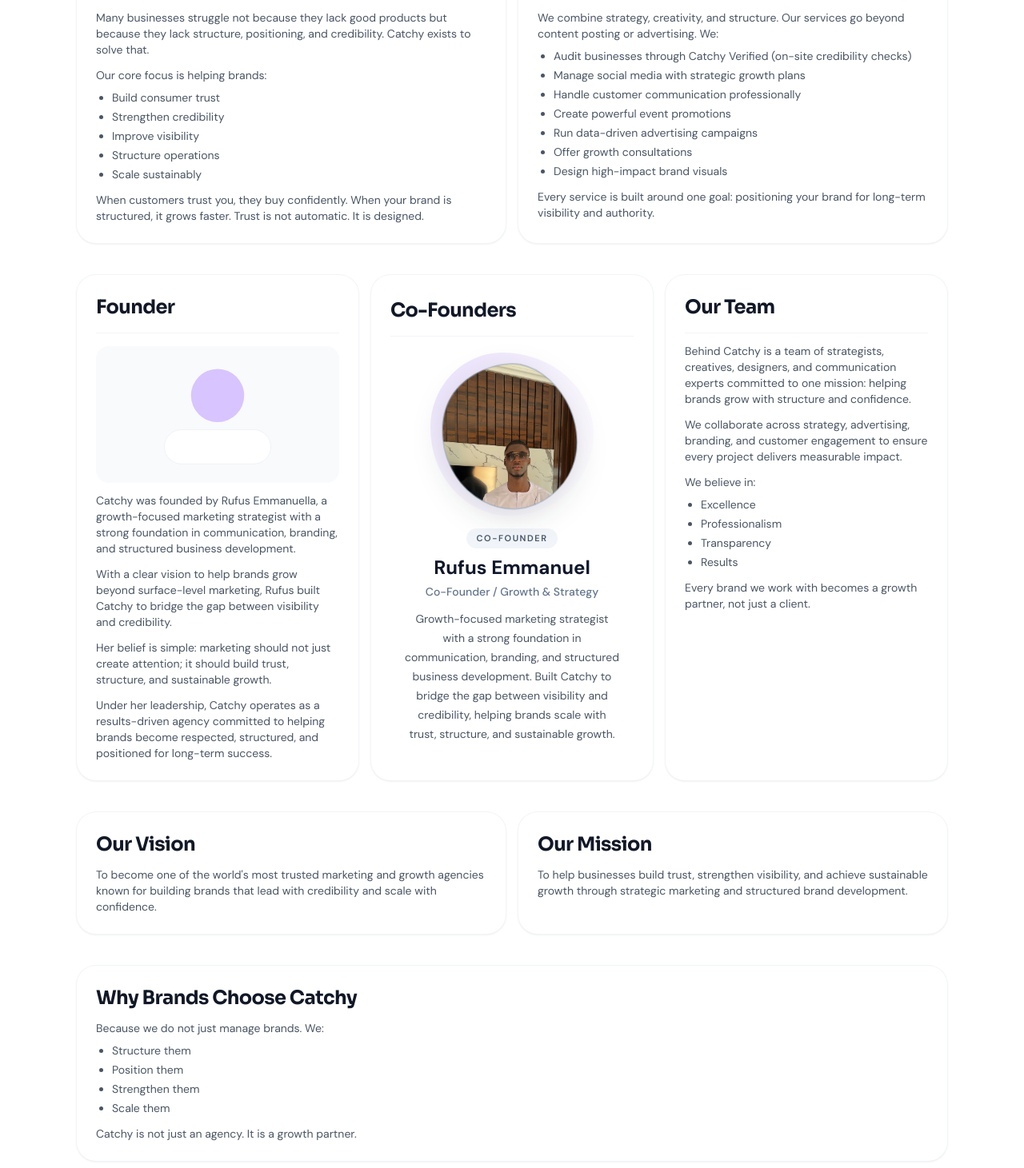
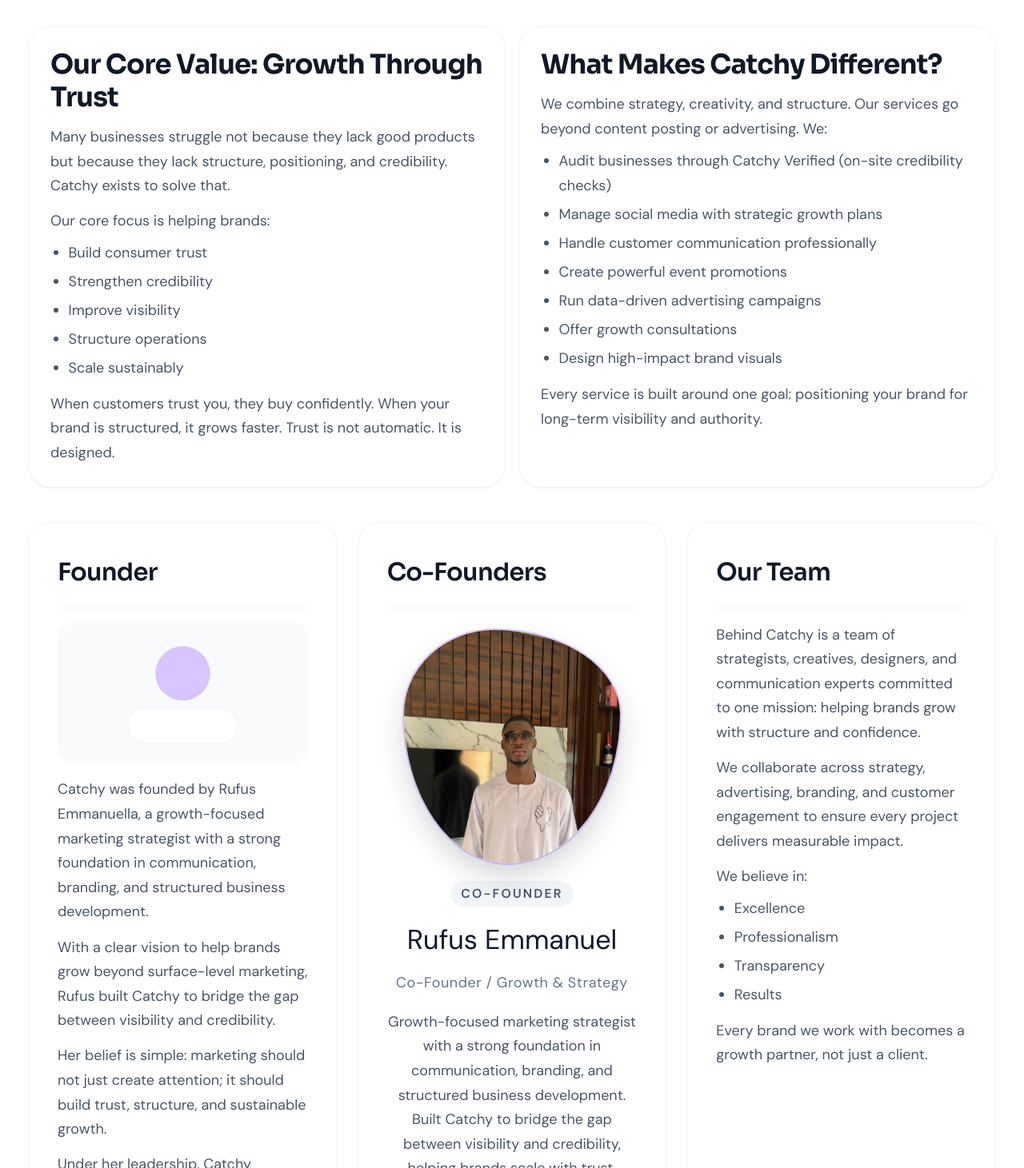
Before and after one commit to Rufusemmanuel/catchy, a Next.js app: page /about in a window 1280 px wide. Shown: the part 529-1990 px from the top of the page at 80% size. Built offline with nearby package versions, Linux system fonts and the light colour scheme.

Commit message:
chore: improve global typography readability across site

```diff
--- a/src/app/about/page.tsx
+++ b/src/app/about/page.tsx
@@ -15,7 +15,7 @@
           About Catchy
         </h1>
         <div className="mt-4 space-y-3">
-          <h2 className="heading-gradient text-2xl font-bold tracking-tight">
+          <h2 className="heading-gradient text-2xl font-bold tracking-tight sm:text-3xl">
             Who We Are
           </h2>
           <p className="max-w-4xl text-gray-600">
@@ -39,39 +39,39 @@
 
       <section className="grid gap-4 md:grid-cols-2">
         <article className="rounded-3xl bg-white p-6 shadow-sm ring-1 ring-slate-100">
-          <h2 className="heading-gradient text-2xl font-bold tracking-tight">
+          <h2 className="heading-gradient text-2xl font-bold tracking-tight sm:text-3xl">
             Our Core Value: Growth Through Trust
           </h2>
-          <p className="mt-3 text-sm text-gray-600">
+          <p className="mt-3 text-base leading-7 text-gray-600">
             Many businesses struggle not because they lack good products but
             because they lack structure, positioning, and credibility. Catchy
             exists to solve that.
           </p>
-          <p className="mt-3 text-sm text-gray-600">
+          <p className="mt-3 text-base leading-7 text-gray-600">
             Our core focus is helping brands:
           </p>
-          <ul className="mt-2 list-disc space-y-1 pl-5 text-sm text-gray-600">
+          <ul className="mt-2 list-disc space-y-1 pl-5 text-base leading-7 text-gray-600">
             <li>Build consumer trust</li>
             <li>Strengthen credibility</li>
             <li>Improve visibility</li>
             <li>Structure operations</li>
             <li>Scale sustainably</li>
           </ul>
-          <p className="mt-3 text-sm text-gray-600">
+          <p className="mt-3 text-base leading-7 text-gray-600">
             When customers trust you, they buy confidently. When your brand is
             structured, it grows faster. Trust is not automatic. It is designed.
           </p>
         </article>
 
         <article className="rounded-3xl bg-white p-6 shadow-sm ring-1 ring-slate-100">
-          <h2 className="heading-gradient text-2xl font-bold tracking-tight">
+          <h2 className="heading-gradient text-2xl font-bold tracking-tight sm:text-3xl">
             What Makes Catchy Different?
           </h2>
-          <p className="mt-3 text-sm text-gray-600">
+          <p className="mt-3 text-base leading-7 text-gray-600">
             We combine strategy, creativity, and structure. Our services go
             beyond content posting or advertising. We:
           </p>
-          <ul className="mt-2 list-disc space-y-1 pl-5 text-sm text-gray-600">
+          <ul className="mt-2 list-disc space-y-1 pl-5 text-base leading-7 text-gray-600">
             <li>
               Audit businesses through Catchy Verified (on-site credibility
               checks)
@@ -83,16 +83,16 @@
             <li>Offer growth consultations</li>
             <li>Design high-impact brand visuals</li>
           </ul>
-          <p className="mt-3 text-sm text-gray-600">
+          <p className="mt-3 text-base leading-7 text-gray-600">
             Every service is built around one goal: positioning your brand for
             long-term visibility and authority.
           </p>
         </article>
       </section>
 
-      <section className="grid gap-4 md:grid-cols-2 lg:grid-cols-3">
-        <article className="flex h-full flex-col rounded-3xl bg-white p-6 shadow-sm ring-1 ring-slate-100 transition-transform duration-200 hover:-translate-y-0.5 hover:shadow-md">
-          <h2 className="heading-gradient text-2xl font-bold tracking-tight">
+      <section className="grid gap-6 md:grid-cols-2 lg:grid-cols-3">
+        <article className="flex h-full flex-col rounded-3xl bg-white p-7 shadow-sm ring-1 ring-slate-100 transition-transform duration-200 hover:-translate-y-0.5 hover:shadow-md md:p-8">
+          <h2 className="heading-gradient text-[1.7rem] font-semibold tracking-tight">
             Founder
           </h2>
           <div className="mt-4 h-px bg-slate-100" />
@@ -103,69 +103,54 @@
             height={360}
             className="mt-4 rounded-2xl"
           />
-          <p className="mt-3 text-sm text-gray-600">
+          <p className="mt-4 text-base leading-7 text-gray-600">
             Catchy was founded by Rufus Emmanuella, a growth-focused marketing
             strategist with a strong foundation in communication, branding, and
             structured business development.
           </p>
-          <p className="mt-3 text-sm text-gray-600">
+          <p className="mt-3 text-base leading-7 text-gray-600">
             With a clear vision to help brands grow beyond surface-level
             marketing, Rufus built Catchy to bridge the gap between visibility
             and credibility.
           </p>
-          <p className="mt-3 text-sm text-gray-600">
+          <p className="mt-3 text-base leading-7 text-gray-600">
             Her belief is simple: marketing should not just create attention; it
             should build trust, structure, and sustainable growth.
           </p>
-          <p className="mt-3 text-sm text-gray-600">
+          <p className="mt-3 text-base leading-7 text-gray-600">
             Under her leadership, Catchy operates as a results-driven agency
             committed to helping brands become respected, structured, and
             positioned for long-term success.
           </p>
         </article>
-        <article className="flex h-full flex-col rounded-3xl bg-white p-6 pt-7 shadow-sm ring-1 ring-slate-100 transition-transform duration-200 hover:-translate-y-0.5 hover:shadow-md">
-          <h2 className="heading-gradient text-2xl font-bold tracking-tight">
+        <article className="flex h-full flex-col rounded-3xl bg-white p-7 shadow-sm ring-1 ring-slate-100 transition-transform duration-200 hover:-translate-y-0.5 hover:shadow-md md:p-8">
+          <h2 className="heading-gradient text-[1.7rem] font-semibold tracking-tight">
             Co-Founders
           </h2>
           <div className="mt-4 h-px bg-slate-100" />
-          <div className="mt-5 flex flex-1 flex-col items-center text-center">
-            <div className="relative h-[168px] w-[168px] sm:h-[204px] sm:w-[204px]">
-              <div className="absolute inset-0 rounded-[44%_56%_52%_48%/46%_50%_50%_54%] bg-gradient-to-br from-[#7C3AED]/15 via-[#7C3AED]/5 to-transparent" />
-              <svg
-                viewBox="0 0 220 220"
-                className="relative h-full w-full drop-shadow-[0_10px_18px_rgba(15,23,42,0.14)]"
-                aria-hidden="true"
-              >
-                <defs>
-                  <clipPath id="cofounder-blob-mask">
-                    <path d="M182.6,64.4c14.8,25.8,20.6,61.5,8.6,90.9c-11.9,29.5-41.6,52.6-73.2,55.4c-31.6,2.7-65.2-14.9-84.3-44.7 c-19-29.7-23.5-71.5-8.7-101.2C39.8,35.1,74.2,17.1,106.6,15.2C139.1,13.2,167.8,38.6,182.6,64.4z" />
-                  </clipPath>
-                </defs>
-                <image
-                  href="/team/rufus-emmanuella.jpg"
-                  width="220"
-                  height="220"
-                  preserveAspectRatio="xMidYMin slice"
-                  clipPath="url(#cofounder-blob-mask)"
+          <div className="mt-6 flex flex-1 flex-col items-center text-center">
+            <div className="relative h-[200px] w-[188px] sm:h-[228px] sm:w-[214px] md:h-[270px] md:w-[248px] lg:h-[292px] lg:w-[270px]">
+              <div className="absolute inset-0 rounded-[42%_58%_52%_48%/36%_36%_64%_64%] bg-gradient-to-br from-[#7C3AED]/20 via-[#7C3AED]/8 to-transparent" />
+              <div className="relative h-full w-full overflow-hidden rounded-[42%_58%_52%_48%/36%_36%_64%_64%] ring-2 ring-[#7C3AED]/25 shadow-[0_16px_34px_rgba(15,23,42,0.18)]">
+                <Image
+                  src="/team/rufus-emmanuella.jpg"
+                  alt="Rufus Emmanuel, co-founder"
+                  fill
+                  sizes="(min-width: 1024px) 270px, (min-width: 768px) 248px, (min-width: 640px) 214px, 188px"
+                  className="object-cover object-[center_20%]"
                 />
-                <path
-                  d="M182.6,64.4c14.8,25.8,20.6,61.5,8.6,90.9c-11.9,29.5-41.6,52.6-73.2,55.4c-31.6,2.7-65.2-14.9-84.3-44.7 c-19-29.7-23.5-71.5-8.7-101.2C39.8,35.1,74.2,17.1,106.6,15.2C139.1,13.2,167.8,38.6,182.6,64.4z"
-                  fill="none"
-                  stroke="rgba(148, 163, 184, 0.5)"
-                  strokeWidth="2"
-                />
-              </svg>
+              </div>
             </div>
-            <span className="mt-4 inline-flex rounded-full bg-slate-100 px-3 py-1 text-[11px] font-semibold uppercase tracking-[0.14em] text-slate-600">
+            <span className="mt-5 inline-flex rounded-full bg-slate-100 px-3 py-1 text-sm font-semibold uppercase tracking-[0.14em] text-slate-600">
               Co-Founder
             </span>
-            <p className="mt-2 text-2xl font-bold text-slate-900">
+            <p className="mt-3 text-[1.9rem] font-bold leading-tight text-slate-900">
               Rufus Emmanuel
             </p>
-            <p className="mt-1 whitespace-nowrap text-sm font-medium text-slate-500">
+            <p className="mt-2 text-base font-medium tracking-[0.03em] text-slate-500">
               Co-Founder / Growth &amp; Strategy
             </p>
-            <p className="mt-3 max-w-[28ch] text-sm leading-6 text-gray-600">
+            <p className="mt-4 max-w-[32ch] text-base leading-7 text-gray-600">
               Growth-focused marketing strategist with a strong foundation in
               communication, branding, and structured business development.
               Built Catchy to bridge the gap between visibility and
@@ -174,28 +159,28 @@
             </p>
           </div>
         </article>
-        <article className="flex h-full flex-col rounded-3xl bg-white p-6 shadow-sm ring-1 ring-slate-100 transition-transform duration-200 hover:-translate-y-0.5 hover:shadow-md">
-          <h2 className="heading-gradient text-2xl font-bold tracking-tight">
+        <article className="flex h-full flex-col rounded-3xl bg-white p-7 shadow-sm ring-1 ring-slate-100 transition-transform duration-200 hover:-translate-y-0.5 hover:shadow-md md:p-8">
+          <h2 className="heading-gradient text-[1.7rem] font-semibold tracking-tight">
             Our Team
           </h2>
           <div className="mt-4 h-px bg-slate-100" />
-          <p className="mt-3 text-sm text-gray-600">
+          <p className="mt-4 text-base leading-7 text-gray-600">
             Behind Catchy is a team of strategists, creatives, designers, and
             communication experts committed to one mission: helping brands grow
             with structure and confidence.
           </p>
-          <p className="mt-3 text-sm text-gray-600">
+          <p className="mt-3 text-base leading-7 text-gray-600">
             We collaborate across strategy, advertising, branding, and customer
             engagement to ensure every project delivers measurable impact.
           </p>
-          <p className="mt-3 text-sm text-gray-600">We believe in:</p>
-          <ul className="mt-2 list-disc space-y-1 pl-5 text-sm text-gray-600">
+          <p className="mt-3 text-base leading-7 text-gray-600">We believe in:</p>
+          <ul className="mt-2 list-disc space-y-1 pl-5 text-base leading-7 text-gray-600">
             <li>Excellence</li>
             <li>Professionalism</li>
             <li>Transparency</li>
             <li>Results</li>
           </ul>
-          <p className="mt-3 text-sm text-gray-600">
+          <p className="mt-3 text-base leading-7 text-gray-600">
             Every brand we work with becomes a growth partner, not just a
             client.
           </p>
@@ -204,20 +189,20 @@
 
       <section className="grid gap-4 md:grid-cols-2">
         <article className="rounded-3xl bg-white p-6 shadow-sm ring-1 ring-slate-100">
-          <h2 className="heading-gradient text-2xl font-bold tracking-tight">
+          <h2 className="heading-gradient text-2xl font-bold tracking-tight sm:text-3xl">
             Our Vision
           </h2>
-          <p className="mt-3 text-sm text-gray-600">
+          <p className="mt-3 text-base leading-7 text-gray-600">
             To become one of the world&apos;s most trusted marketing and growth
             agencies known for building brands that lead with credibility and
             scale with confidence.
           </p>
         </article>
         <article className="rounded-3xl bg-white p-6 shadow-sm ring-1 ring-slate-100">
-          <h2 className="heading-gradient text-2xl font-bold tracking-tight">
+          <h2 className="heading-gradient text-2xl font-bold tracking-tight sm:text-3xl">
             Our Mission
           </h2>
-          <p className="mt-3 text-sm text-gray-600">
+          <p className="mt-3 text-base leading-7 text-gray-600">
             To help businesses build trust, strengthen visibility, and achieve
             sustainable growth through strategic marketing and structured brand
             development.
@@ -226,19 +211,19 @@
       </section>
 
       <section className="rounded-3xl bg-white p-6 shadow-sm ring-1 ring-slate-100">
-        <h2 className="heading-gradient text-2xl font-bold tracking-tight">
+        <h2 className="heading-gradient text-2xl font-bold tracking-tight sm:text-3xl">
           Why Brands Choose Catchy
         </h2>
-        <p className="mt-3 text-sm text-gray-600">
+        <p className="mt-3 text-base leading-7 text-gray-600">
           Because we do not just manage brands. We:
         </p>
-        <ul className="mt-2 list-disc space-y-1 pl-5 text-sm text-gray-600">
+        <ul className="mt-2 list-disc space-y-1 pl-5 text-base leading-7 text-gray-600">
           <li>Structure them</li>
           <li>Position them</li>
           <li>Strengthen them</li>
           <li>Scale them</li>
         </ul>
-        <p className="mt-3 text-sm text-gray-600">
+        <p className="mt-3 text-base leading-7 text-gray-600">
           Catchy is not just an agency. It is a growth partner.
         </p>
       </section>
--- a/src/app/book-call/page.tsx
+++ b/src/app/book-call/page.tsx
@@ -18,7 +18,7 @@
         </p>
         <Link
           href="/contact"
-          className="mt-6 inline-flex h-10 items-center justify-center rounded-xl border border-transparent bg-[var(--button-primary)] px-6 text-sm font-semibold text-white shadow-sm transition-colors hover:bg-[var(--button-primary-hover)] hover:shadow-md focus-visible:outline-none focus-visible:ring-2 focus-visible:ring-[var(--button-primary)]/30"
+          className="mt-6 inline-flex h-11 items-center justify-center rounded-xl border border-transparent bg-[var(--button-primary)] px-6 text-base font-semibold text-white shadow-sm transition-colors hover:bg-[var(--button-primary-hover)] hover:shadow-md focus-visible:outline-none focus-visible:ring-2 focus-visible:ring-[var(--button-primary)]/30"
         >
           Go to Contact
         </Link>
--- a/src/app/globals.css
+++ b/src/app/globals.css
@@ -11,10 +11,24 @@
   --accent-link: #7c3aed;
 }
 
+html {
+  font-size: clamp(15px, 0.4vw + 14px, 18px);
+}
+
 body {
   font-family: var(--font-dm-sans), sans-serif;
   background: var(--site-bg);
   color: var(--text-primary);
+  line-height: 1.7;
+}
+
+p {
+  font-weight: 400;
+  line-height: 1.7;
+}
+
+p:not([class*="max-w-"]) {
+  max-width: 70ch;
 }
 
 h1,
--- a/src/components/cta-button.tsx
+++ b/src/components/cta-button.tsx
@@ -25,7 +25,7 @@
   className = "",
 }: CtaButtonProps) {
   const tone = variant === "consultation" ? consultationStyle : variant;
-  const classes = `inline-flex h-10 items-center justify-center rounded-xl px-6 text-sm font-semibold shadow-sm transition-colors hover:shadow-md focus-visible:outline-none focus-visible:ring-2 focus-visible:ring-[var(--button-primary)]/30 ${toneClasses[tone]} ${className}`;
+  const classes = `inline-flex h-11 items-center justify-center rounded-xl px-6 text-base font-semibold shadow-sm transition-colors hover:shadow-md focus-visible:outline-none focus-visible:ring-2 focus-visible:ring-[var(--button-primary)]/30 ${toneClasses[tone]} ${className}`;
 
   if (variant === "consultation") {
     return (
--- a/src/components/site-footer.tsx
+++ b/src/components/site-footer.tsx
@@ -8,7 +8,7 @@
       <div className="mx-auto grid max-w-6xl gap-8 px-4 py-12 sm:px-6 md:grid-cols-3 lg:px-8">
         <div>
           <h2 className="heading-gradient text-lg font-semibold">Catchy</h2>
-          <p className="mt-3 text-sm text-gray-600">
+          <p className="mt-3 text-base text-gray-600">
             Helping businesses grow their online presence through
             credibility-first storytelling.
           </p>
@@ -58,7 +58,7 @@
             href={brandConfig.links.whatsapp}
             target="_blank"
             rel="noopener noreferrer"
-            className="mt-3 inline-flex h-10 items-center justify-center rounded-xl border border-transparent bg-[var(--button-primary)] px-6 text-sm font-semibold text-white shadow-sm transition-colors hover:bg-[var(--button-primary-hover)] hover:shadow-md focus-visible:outline-none focus-visible:ring-2 focus-visible:ring-[var(--button-primary)]/30"
+            className="mt-3 inline-flex h-11 items-center justify-center rounded-xl border border-transparent bg-[var(--button-primary)] px-6 text-base font-semibold text-white shadow-sm transition-colors hover:bg-[var(--button-primary-hover)] hover:shadow-md focus-visible:outline-none focus-visible:ring-2 focus-visible:ring-[var(--button-primary)]/30"
           >
             Chat on WhatsApp
           </Link>
--- a/src/components/work-filter.tsx
+++ b/src/components/work-filter.tsx
@@ -89,13 +89,13 @@
               height={340}
               className="h-40 w-full rounded-xl object-cover"
             />
-            <p className="mt-3 text-xs font-semibold uppercase tracking-wide text-gray-500">
+            <p className="mt-3 text-sm font-semibold uppercase tracking-wide text-gray-500">
               {item.category}
             </p>
-            <h3 className="heading-gradient mt-2 text-lg font-semibold">
+            <h3 className="heading-gradient mt-2 text-xl font-semibold">
               {item.title}
             </h3>
-            <p className="mt-2 text-sm text-gray-600">{item.summary}</p>
+            <p className="mt-2 text-base text-gray-600">{item.summary}</p>
           </article>
         ))}
       </div>
```
Also changed, not shown: src/app/catchy-verification/page.tsx (+12 -12 lines), src/app/contact/page.tsx (+4 -4 lines), src/app/page.tsx (+20 -20 lines), src/app/services/page.tsx (+11 -11 lines), src/components/contact-form.tsx (+9 -9 lines), src/components/site-header.tsx (+4 -4 lines).
